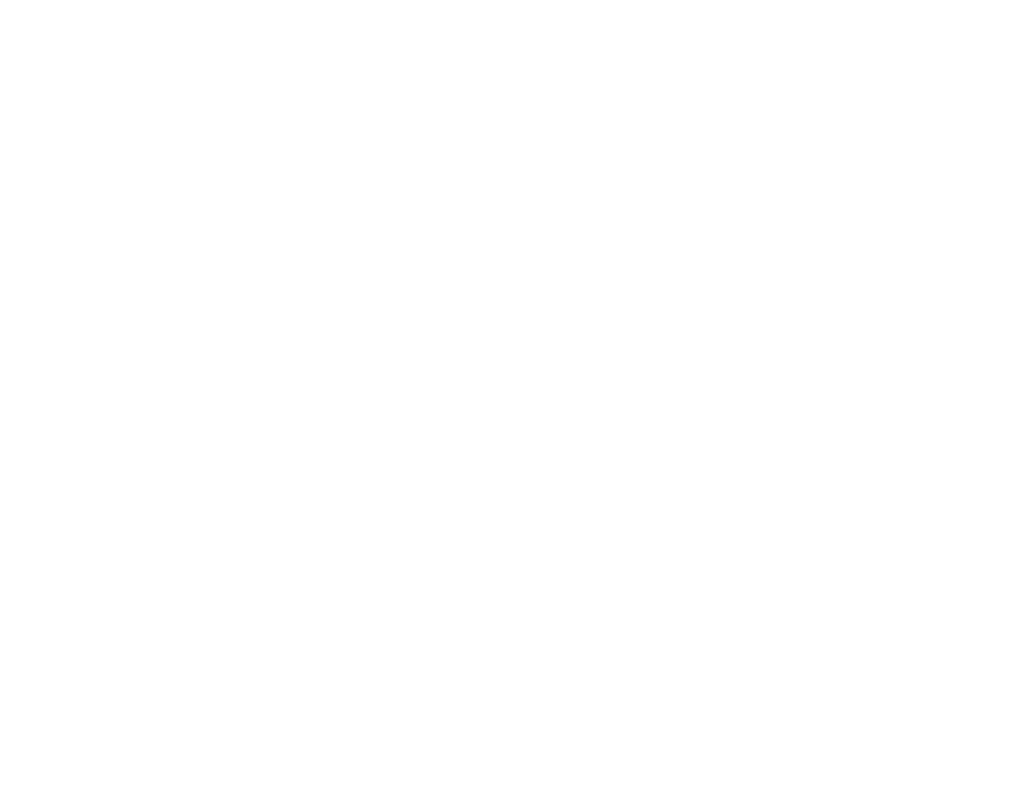
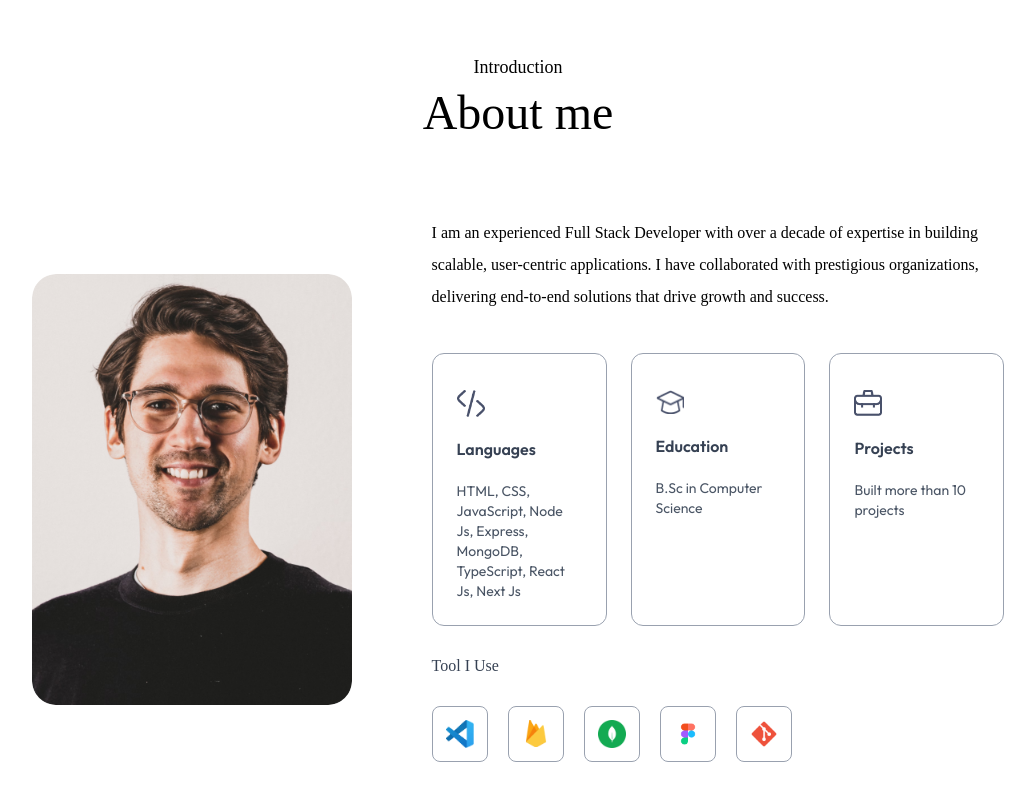
Before and after one commit to ABDULAHAD118/Personal-Portfolio, a Next.js app: page / in a window 1280 px wide. Shown: the part 787-1588 px from the top of the page, without its empty margins (122-1157 px from the left). Before the commit the page ends 800 px from the top, so only its background shows below. Built offline with nearby package versions, Linux system fonts and the light colour scheme; a web font is replaced by a local one.

Commit message:
Implement About component with user information and tools used

```diff
--- /dev/null
+++ b/app/components/About/About.tsx
@@ -0,0 +1,69 @@
+import { assets, infoList, toolsData } from '@/assets/assets';
+import Image from 'next/image';
+import React from 'react';
+
+const About = () => {
+    return (
+        <div className="w-full scroll-mt-20 px-[12%] py-10" id="about">
+            <h4 className="font-Ovo! mb-2 text-center text-lg">Introduction</h4>
+            <h2 className="font-Ovo! text-center text-5xl">About me</h2>
+            <div className="my-20 flex w-full flex-col items-center gap-20 lg:flex-row">
+                <div className="w-64 max-w-none rounded-3xl sm:w-80">
+                    <Image
+                        src={assets.user_image}
+                        alt="User Image"
+                        className="w-full rounded-3xl"
+                    />
+                </div>
+                <div className="flex-1">
+                    <p className="font-Ovo! mb-10 max-w-2xl">
+                        I am an experienced Full Stack Developer with over a
+                        decade of expertise in building scalable, user-centric
+                        applications. I have collaborated with prestigious
+                        organizations, delivering end-to-end solutions that
+                        drive growth and success.
+                    </p>
+                    <ul className="grid max-w-2xl grid-cols-1 gap-6 sm:grid-cols-3">
+                        {infoList.map(
+                            ({ icon, iconDark, title, description }, index) => (
+                                <li
+                                    key={index}
+                                    className="hover:bg-lightHover! cursor-pointer rounded-xl border-[0.5px] border-gray-400 p-6 duration-500 hover:-translate-y-1 hover:shadow-black"
+                                >
+                                    <Image
+                                        src={icon}
+                                        alt={title}
+                                        className="mt-3 w-7"
+                                    />
+                                    <h3 className="my-4 font-semibold text-gray-700">
+                                        {title}
+                                    </h3>
+                                    <p className="text-sm text-gray-600">
+                                        {description}
+                                    </p>
+                                </li>
+                            )
+                        )}
+                    </ul>
+                    <h4 className="font-Ovo! my-6 text-gray-700">Tool I Use</h4>
+                    <ul className="flex items-center gap-3 sm:gap-5">
+                        {toolsData.map((tool, index) => (
+                            <li
+                                key={index}
+                                className="hover:bg-lightHover! flex aspect-square w-12 cursor-pointer items-center justify-center rounded-lg border border-gray-400 duration-500 hover:-translate-y-1 sm:w-14"
+                            >
+                                <Image
+                                    src={tool}
+                                    alt="Tool"
+                                    className="w-5 sm:w-7"
+                                />
+                            </li>
+                        ))}
+                    </ul>
+                </div>
+            </div>
+        </div>
+    );
+};
+
+export default About;
--- a/app/components/Header/Header.tsx
+++ b/app/components/Header/Header.tsx
@@ -13,7 +13,7 @@
                 />
             </div>
             <h3 className="font-Ovo! mb-3 flex items-center gap-2 text-xl md:text-2xl">
-                {`Hi! I'm Abdulahad Hussain{' '}`}
+                {`Hi! I'm Abdulahad Hussain`}
                 <Image src={assets.hand_icon} alt="" className="w-6" />
             </h3>
             <h1 className="lg:tet-[66px] font-Ovo! text-3xl sm:text-6xl">
--- a/app/components/Navbar/Navbar.tsx
+++ b/app/components/Navbar/Navbar.tsx
@@ -1,8 +1,9 @@
 import { assets } from '@/assets/assets';
 import Image from 'next/image';
-import React, { useRef } from 'react';
+import React, { useEffect, useRef, useState } from 'react';
 
 const Navbar = () => {
+    const [isScroll, setIsScroll] = useState(false);
     const sideMenuRef = useRef<HTMLUListElement | null>(null);
     const openMenu = () => {
         if (sideMenuRef.current) {
@@ -15,12 +16,24 @@
         }
     };
 
+    useEffect(() => {
+        window.addEventListener('scroll', () => {
+            if (scrollY > 50) {
+                setIsScroll(true);
+            } else {
+                setIsScroll(false);
+            }
+        });
+    }, []);
+
     return (
         <>
             <div className="fixed top-0 right-0 -z-12 w-11/10 translate-y-[-80%]">
                 <Image src={assets.header_bg_color} alt="" className="w-full" />
             </div>
-            <nav className="fixed z-50 flex w-full items-center justify-between px-5 py-4 lg:px-8 xl:px-[8%]">
+            <nav
+                className={`fixed z-50 flex w-full items-center justify-between px-5 py-4 lg:px-8 xl:px-[8%] ${isScroll ? 'bg-white/50 shadow-sm backdrop-blur-lg' : ''}`}
+            >
                 <a href="#top">
                     <Image
                         src={assets.logo}
@@ -28,7 +41,9 @@
                         className="mr-14 w-28 cursor-pointer"
                     />
                 </a>
-                <ul className="bg-opacity-50 hidden items-center gap-6 rounded-full bg-white px-12 py-3 shadow-sm md:flex lg:gap-8">
+                <ul
+                    className={`hidden items-center gap-6 rounded-full px-12 py-3 md:flex lg:gap-8 ${isScroll ? '' : 'bg-white/50 shadow-sm'}`}
+                >
                     <li>
                         <a href="#top" className="font-Ovo!">
                             Home
--- a/app/globals.css
+++ b/app/globals.css
@@ -5,9 +5,11 @@
 }
 
 @theme {
-  --color-lightHover: '#fcf4ff';
-  --color-darkHover: '#2a004a';
-  --color-darkTheme: '#11001f';
+  --color-lightHover: #ffeafe;
+  --color-darkHover: #2a004a;
+  --color-darkTheme: #11001f;
   --font-Outfit: 'Outfit', sans-serif;
   --font-Ovo: 'Ovo', serif;
+  --shadow-black: 4px 4px 0 #000;
+  --shadow-white: 4px 4px 0 #fff;
 }
--- a/app/layout.tsx
+++ b/app/layout.tsx
@@ -23,7 +23,7 @@
     children: React.ReactNode;
 }>) {
     return (
-        <html lang="en">
+        <html lang="en" className="scroll-smooth">
             <body
                 className={`${OutfitFont.className} ${OvoFont.className} overflow-x-hidden leading-8 antialiased`}
             >
--- a/app/page.tsx
+++ b/app/page.tsx
@@ -1,4 +1,5 @@
 'use client';
+import About from './components/About/About';
 import Header from './components/Header/Header';
 import Navbar from './components/Navbar/Navbar';
 
@@ -7,6 +8,7 @@
         <div>
             <Navbar />
             <Header />
+            <About />
         </div>
     );
 }
--- a/assets/assets.ts
+++ b/assets/assets.ts
@@ -73,7 +73,7 @@
     right_arrow,
     send_icon,
     right_arrow_bold,
-    right_arrow_bold_dark
+    right_arrow_bold_dark,
 };
 
 export const workData = [
@@ -97,21 +97,65 @@
         description: 'UI/UX Design',
         bgImage: '/work-4.png',
     },
-]
+];
 
 export const serviceData = [
-    { icon: assets.web_icon, title: 'Web design', description: 'Web development is the process of building, programming...', link: '' },
-    { icon: assets.mobile_icon, title: 'Mobile app', description: 'Mobile app development involves creating software for mobile devices...', link: '' },
-    { icon: assets.ui_icon, title: 'UI/UX design', description: 'UI/UX design focuses on creating a seamless user experience...', link: '' },
-    { icon: assets.graphics_icon, title: 'Graphics design', description: 'Creative design solutions to enhance visual communication...', link: '' },
-]
+    {
+        icon: assets.web_icon,
+        title: 'Web design',
+        description:
+            'Web development is the process of building, programming...',
+        link: '',
+    },
+    {
+        icon: assets.mobile_icon,
+        title: 'Mobile app',
+        description:
+            'Mobile app development involves creating software for mobile devices...',
+        link: '',
+    },
+    {
+        icon: assets.ui_icon,
+        title: 'UI/UX design',
+        description:
+            'UI/UX design focuses on creating a seamless user experience...',
+        link: '',
+    },
+    {
+        icon: assets.graphics_icon,
+        title: 'Graphics design',
+        description:
+            'Creative design solutions to enhance visual communication...',
+        link: '',
+    },
+];
 
 export const infoList = [
-    { icon: assets.code_icon, iconDark: assets.code_icon_dark, title: 'Languages', description: 'HTML, CSS, JavaScript React Js, Next Js' },
-    { icon: assets.edu_icon, iconDark: assets.edu_icon_dark, title: 'Education', description: 'B.Tech in Computer Science' },
-    { icon: assets.project_icon, iconDark: assets.project_icon_dark, title: 'Projects', description: 'Built more than 5 projects' }
+    {
+        icon: assets.code_icon,
+        iconDark: assets.code_icon_dark,
+        title: 'Languages',
+        description:
+            'HTML, CSS, JavaScript, Node Js, Express, MongoDB, TypeScript, React Js, Next Js',
+    },
+    {
+        icon: assets.edu_icon,
+        iconDark: assets.edu_icon_dark,
+        title: 'Education',
+        description: 'B.Sc in Computer Science',
+    },
+    {
+        icon: assets.project_icon,
+        iconDark: assets.project_icon_dark,
+        title: 'Projects',
+        description: 'Built more than 10 projects',
+    },
 ];
 
 export const toolsData = [
-    assets.vscode, assets.firebase, assets.mongodb, assets.figma, assets.git
+    assets.vscode,
+    assets.firebase,
+    assets.mongodb,
+    assets.figma,
+    assets.git,
 ];
```
